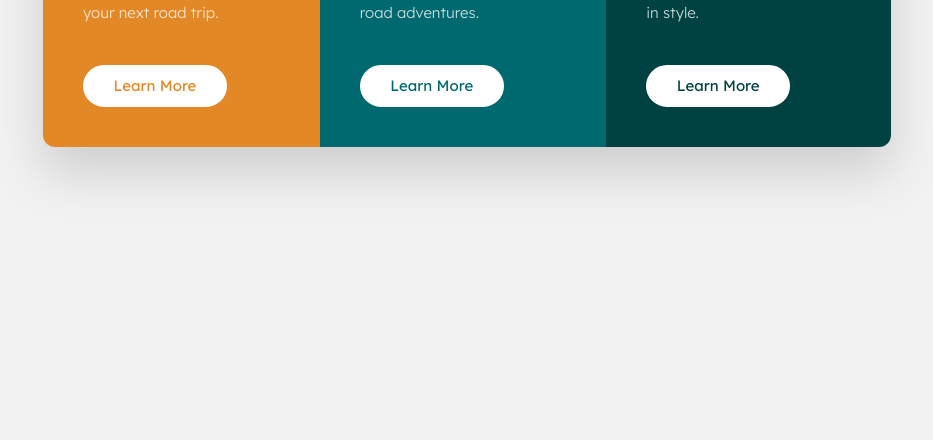
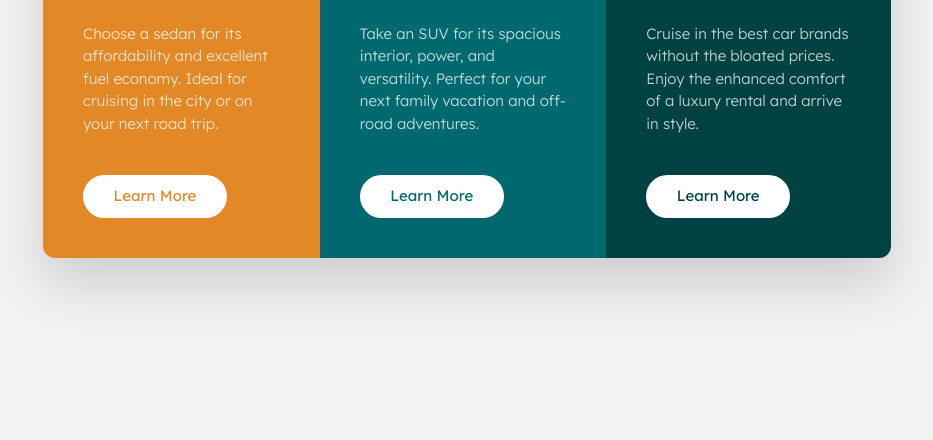
Before and after one commit to abhixdev/3-column-preview-card-component-main, a website built with Vite: page index.html in a window 1280 px wide. Shown: the part 360-800 px from the top of the page, without its empty margins (173-1106 px from the left). Built offline with nearby package versions, Linux system fonts and the light colour scheme.

Commit message:
Changes for lg screens

```diff
--- a/index.html
+++ b/index.html
@@ -26,7 +26,9 @@
     <link rel="stylesheet" href="main.css" />
   </head>
   <body class="bg-Verylightgray overflow-auto text-base">
-    <section class="my-12 flex w-screen justify-center">
+    <section
+      class="my-12 flex w-screen justify-center md:my-0 md:h-screen md:w-full md:items-center"
+    >
       <div class="max-w-sm rounded-2xl drop-shadow-2xl md:max-w-4xl">
         <div class="m-6 flex flex-col md:flex-row">
           <!-- Item 1 -->
```
